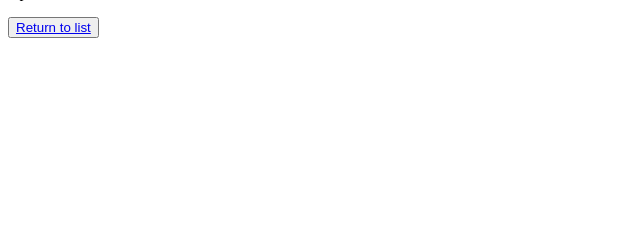
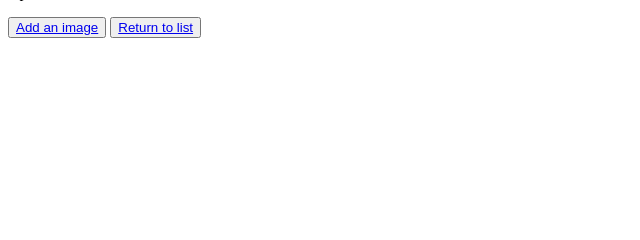
Before and after one commit to XanderAlmario/recipebook-Almario-ChristianAlexander, a Django app: template recipebook/templates/recipe_detail.html in a window 1280 px wide. Shown: the part 192-432 px from the top of the page, without its empty margins (0-640 px from the left). Run offline with Django 5.2, Linux system fonts and the light colour scheme; the template is opened without the code that fills it, so the values that code supplies are empty.

Commit message:
Added a button to add an image to the recipe page

```diff
--- a/recipebook/templates/recipe_detail.html
+++ b/recipebook/templates/recipe_detail.html
@@ -15,6 +15,9 @@
       {% endfor %}
   </ul>
   <button type="submit">
+    <a href="{% url 'ledger:recipe-image-add' pk=object.pk %}">Add an image</a>
+  </button>
+  <button type="submit">
     <a href="{% url 'ledger:recipe-list' %}">Return to list</a>
   </button>
 {% endblock %}
```
